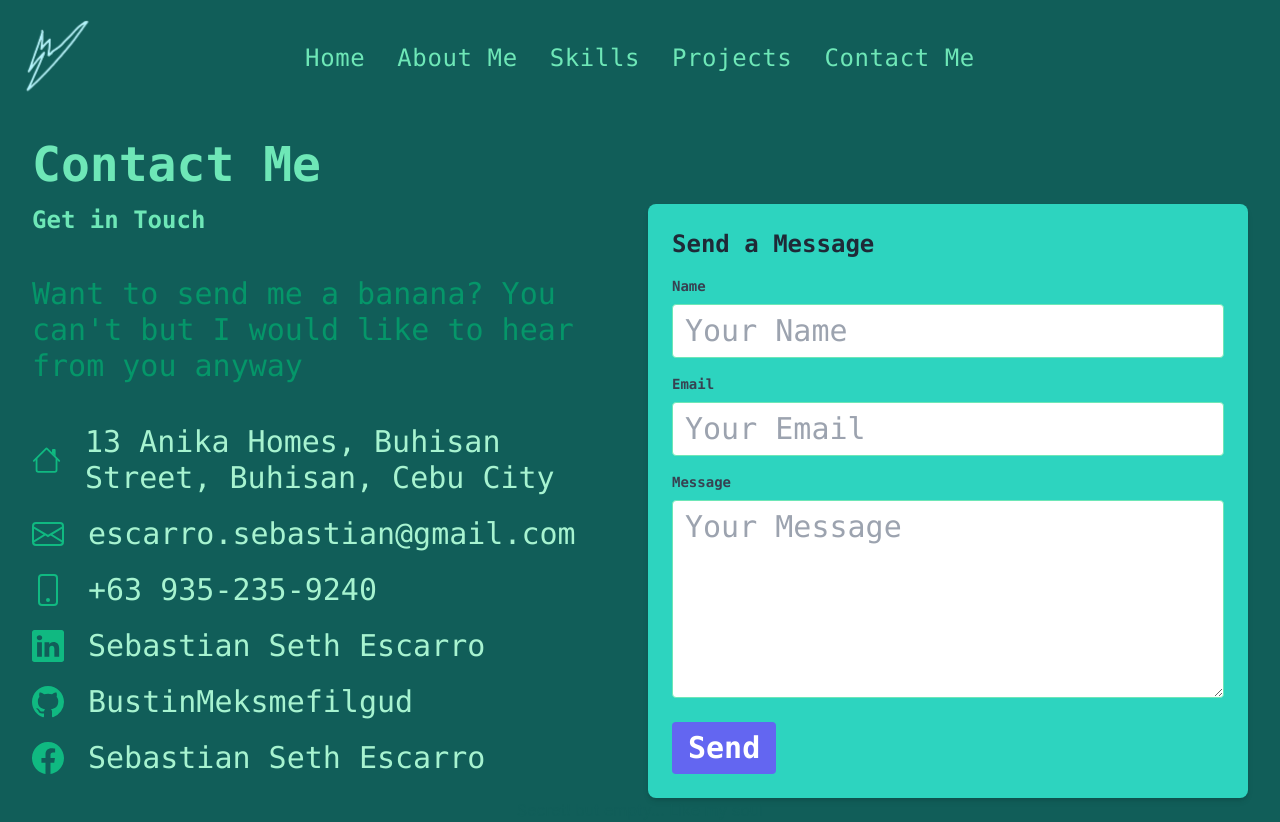
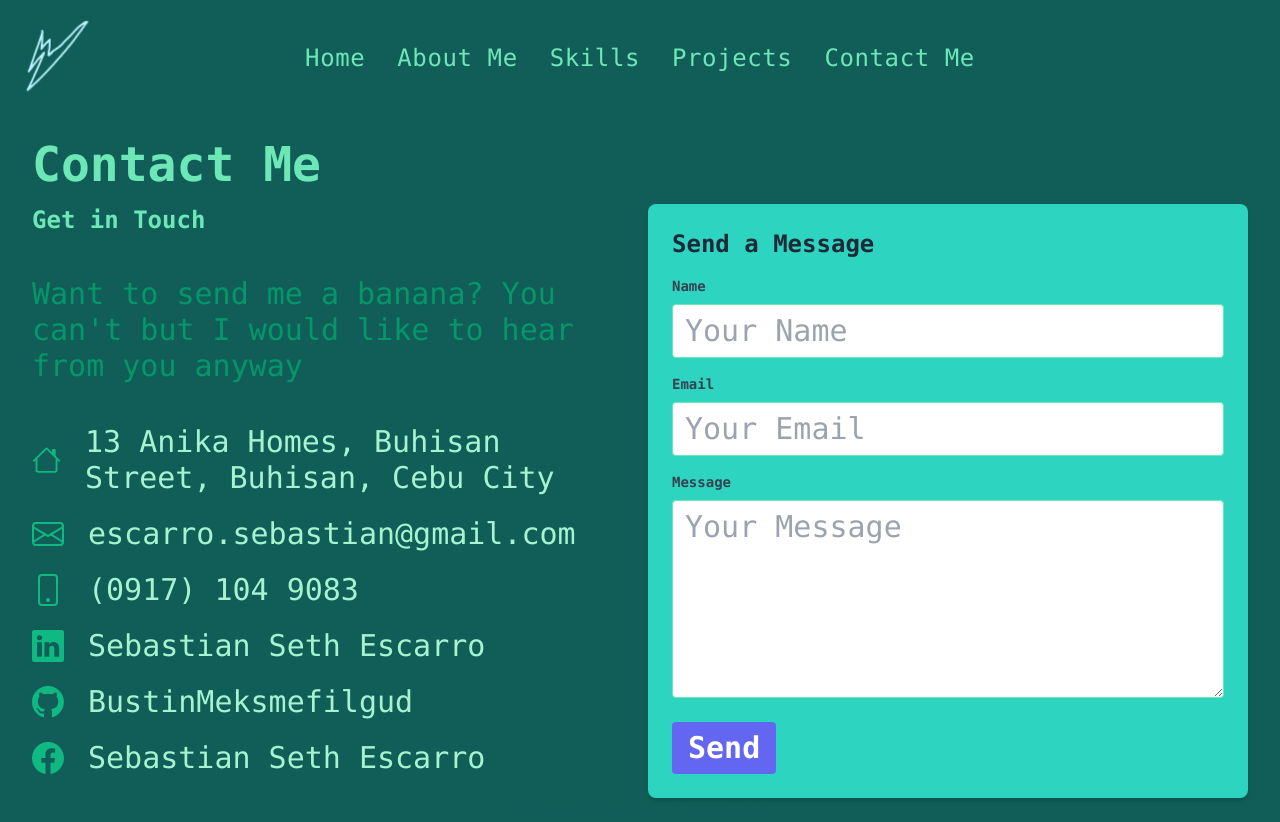
Before and after one commit to BustinMeksmefilgud/BustinMeksmefilgud, a React (Create React App) app: page /Contact in a window 1280 px wide. Built offline with nearby package versions, Linux system fonts and the light colour scheme.

Commit message:
changed number on contact me

```diff
--- a/src/components/ContactMe.js
+++ b/src/components/ContactMe.js
@@ -32,7 +32,7 @@ class ContactMe extends Component{
                                 <path d="M8 14a1 1 0 1 0 0-2 1 1 0 0 0 0 2z" />
                             </svg>
 
-                            <span class="text-emerald-200">+63 935-235-9240</span>
+                            <span class="text-emerald-200">(0917) 104 9083</span>
                         </div>
 
 
```
